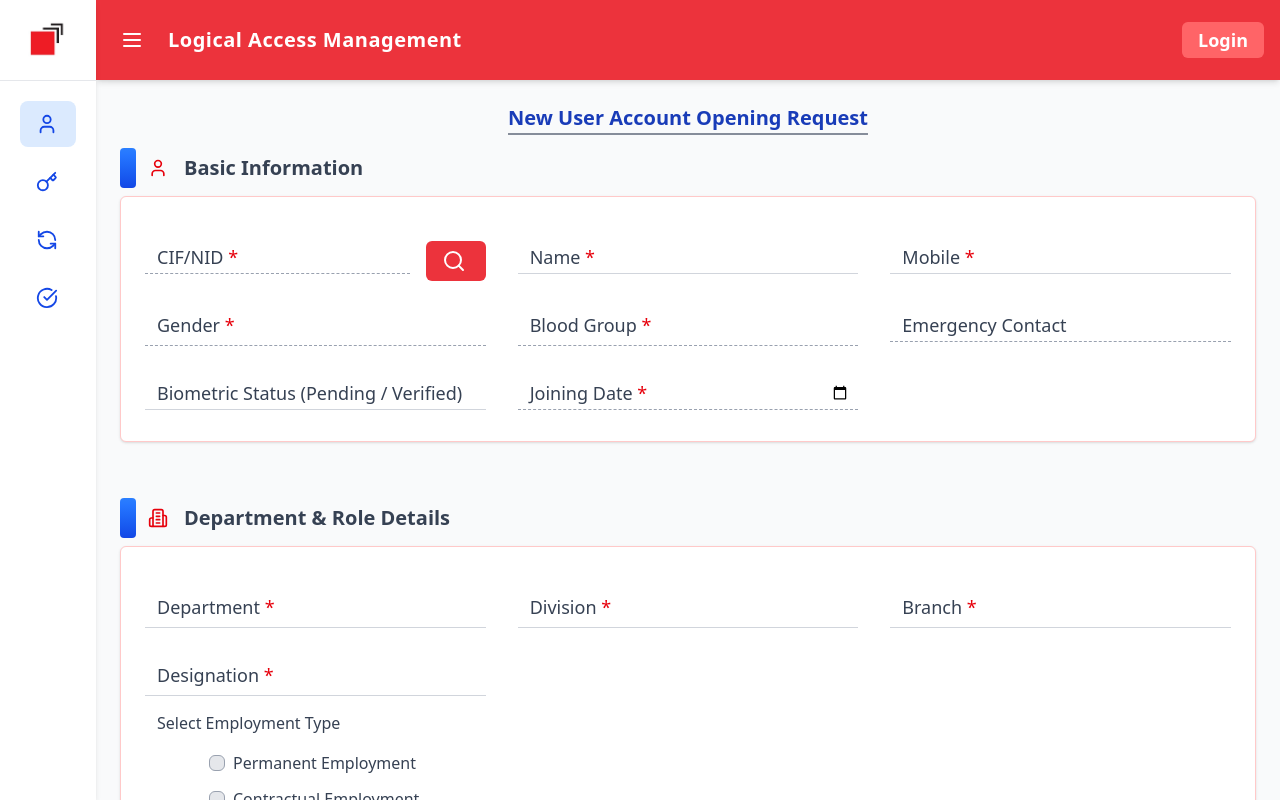
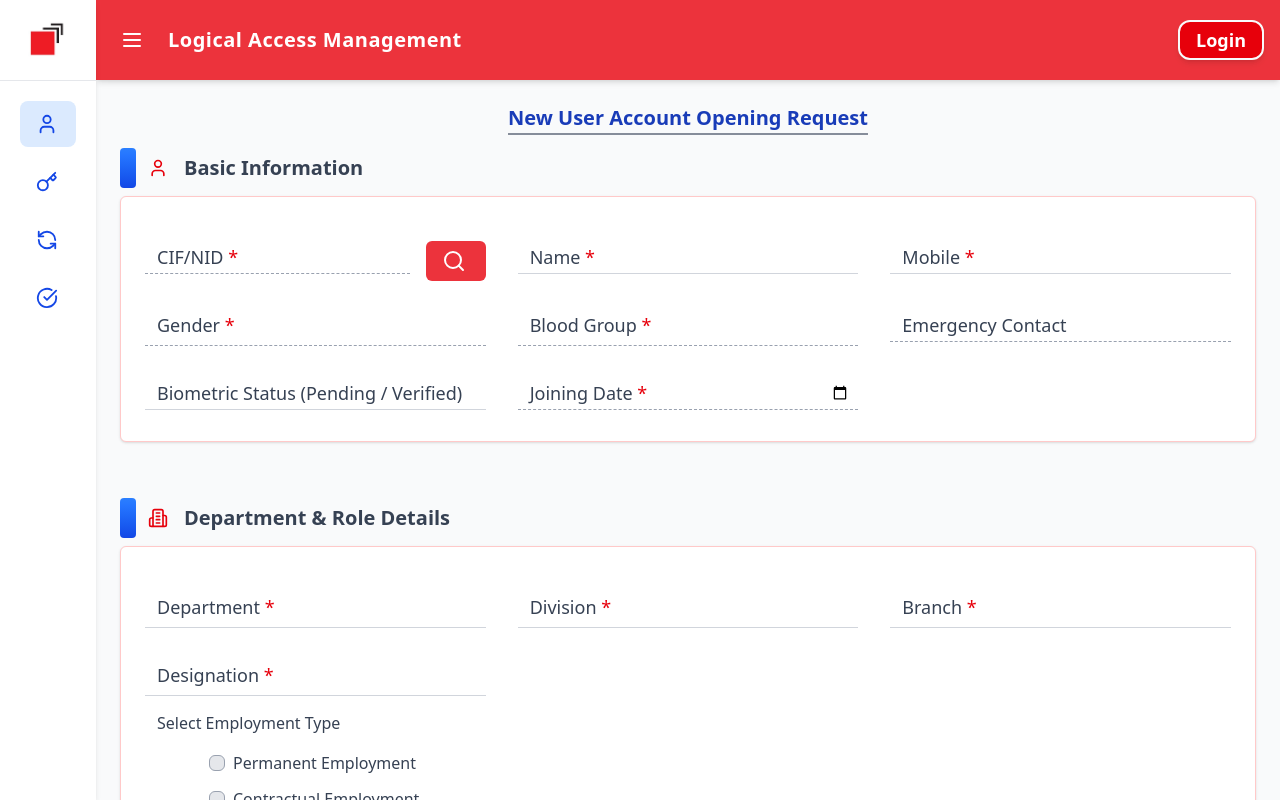
Before and after one commit to Nazmul-karim-tanvir-2nd/lamCodes, a React (Vite) app in the folder lamFrontend/: page / in a window 1280 px wide. Built offline with nearby package versions, Linux system fonts and the light colour scheme.

Commit message:
chnaged navbar

```diff
--- a/lamFrontend/src/components/Navbar.jsx
+++ b/lamFrontend/src/components/Navbar.jsx
@@ -28,10 +28,11 @@ const Navbar = ({ onLoginClick }) => {
                     {/* Login Button */}
                     <button
                         onClick={onLoginClick}
-                        className="text-white bg-red-400 hover:bg-red-500 px-4 py-1 rounded-md font-semibold text-lg transition"
+                        className="px-4 py-1 text-white bg-red-600 hover:bg-red-500 active:bg-red-700 border-2 border-gray-50 rounded-xl text-lg font-semibold shadow-md transition-all duration-200 hover:shadow-lg focus:outline-none focus:ring-2 focus:ring-white/40"
                     >
                         Login
                     </button>
+
                 </div>
             </div>
         </header>
```
